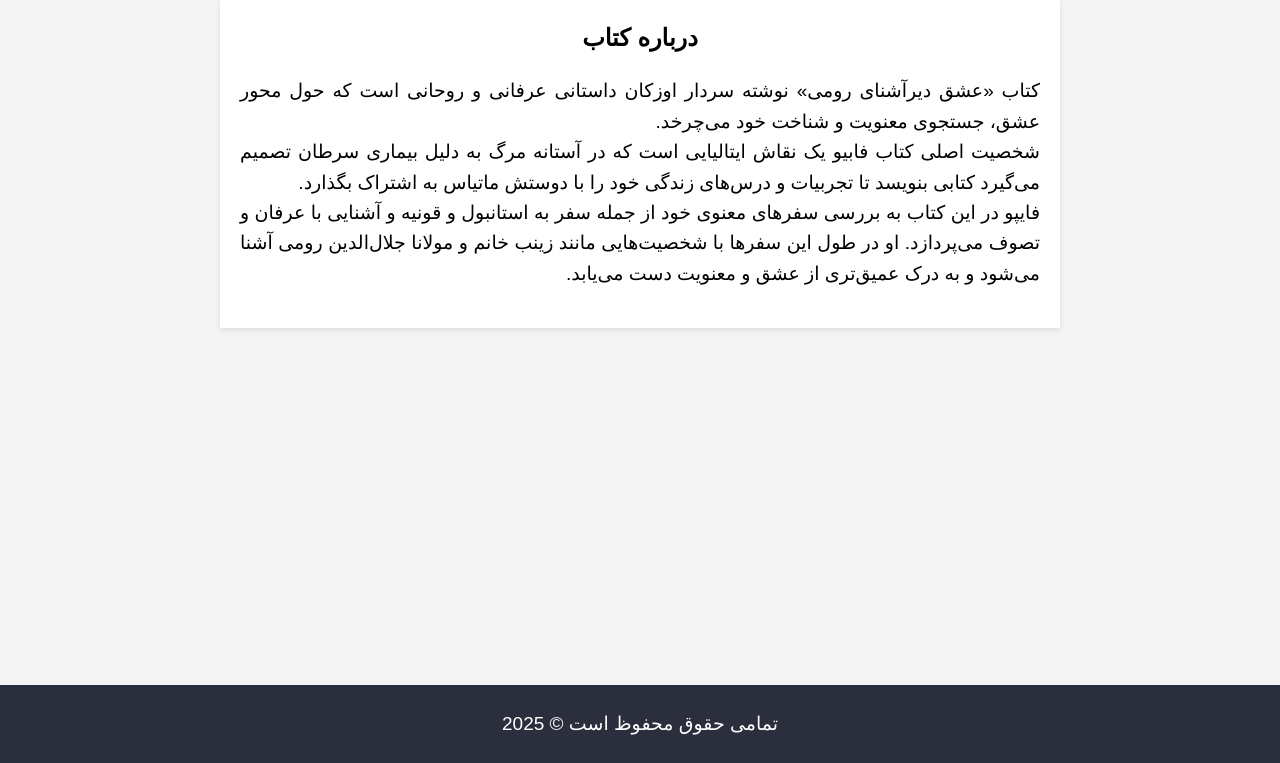
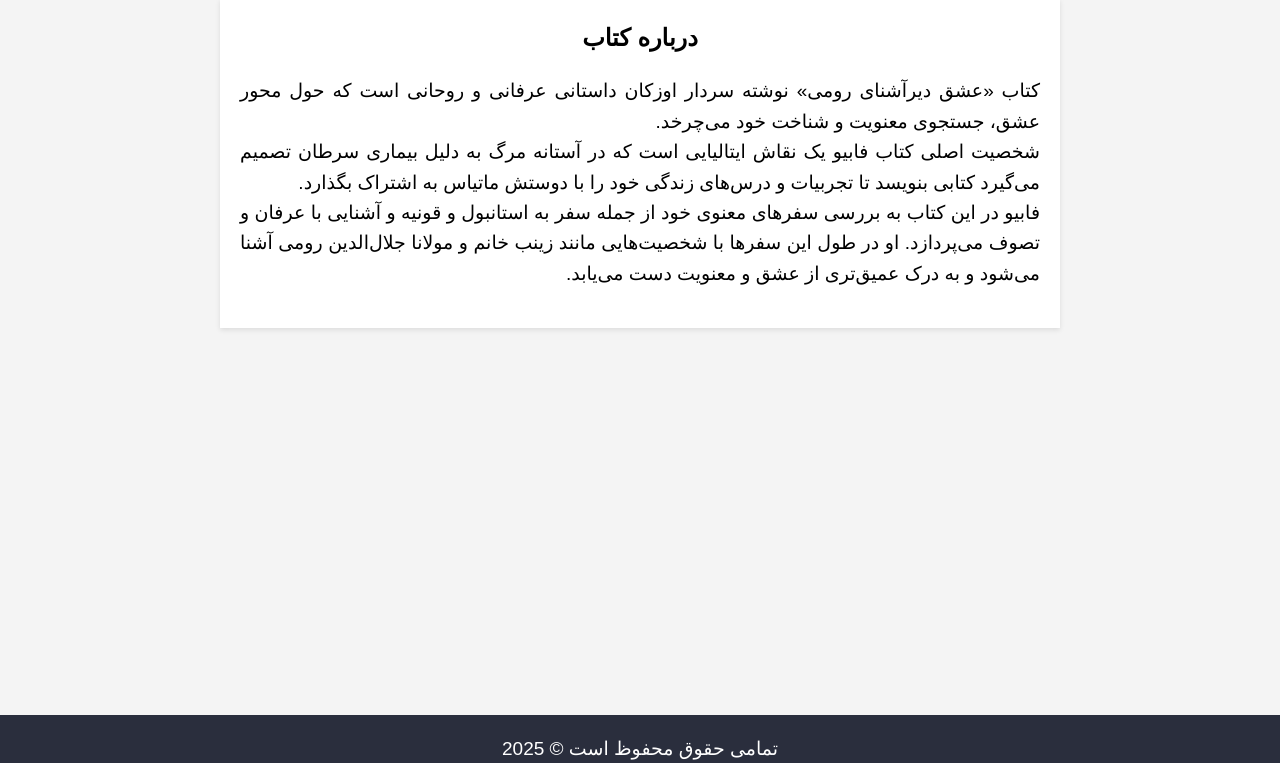
Before and after one commit to ssabaahmadii/molana.love, a Flask app: page /about in a window 1280 px wide. Shown: the part 117-880 px from the top of the page. Run offline with Flask 3, Linux system fonts and the light colour scheme.

Commit message:
Updated about.html

```diff
--- a/templates/about.html
+++ b/templates/about.html
@@ -49,10 +49,10 @@
     background-color: #2a2e3d;
     color: white;
     text-align: center; /* اطمینان از وسط چین شدن متن */
-    padding: 5px 0; /* تنظیم بهتر فضای داخلی */
+    padding: 0px 0; /* تنظیم بهتر فضای داخلی */
     position: fixed;
     width: 100%;
-    bottom: 0;
+    bottom: -20px;
     display: flex; /* استفاده از flexbox */
     justify-content: center; /* وسط‌چین کردن محتوا */
     align-items: center; /* وسط‌چین کردن عمودی محتوا */
@@ -93,7 +93,7 @@
     <main>
         <section>
             <h2>درباره کتاب</h2>
-            <p> کتاب «عشق دیرآشنای رومی» نوشته سردار اوزکان داستانی عرفانی و روحانی است که حول محور عشق، جستجوی معنویت و شناخت خود می‌چرخد. <br>شخصیت اصلی کتاب فابیو یک نقاش ایتالیایی است که در آستانه مرگ به دلیل بیماری سرطان تصمیم می‌گیرد کتابی بنویسد تا تجربیات و درس‌های زندگی خود را با دوستش ماتیاس به اشتراک بگذارد. <br>فایپو در این کتاب به بررسی سفرهای معنوی خود از جمله سفر به استانبول و قونیه و آشنایی با عرفان و تصوف می‌پردازد. او در طول این سفرها با شخصیت‌هایی مانند زینب خانم و مولانا جلال‌الدین رومی آشنا می‌شود و به درک عمیق‌تری از عشق و معنویت دست می‌یابد.</p>
+            <p> کتاب «عشق دیرآشنای رومی» نوشته سردار اوزکان داستانی عرفانی و روحانی است که حول محور عشق، جستجوی معنویت و شناخت خود می‌چرخد. <br>شخصیت اصلی کتاب فابیو یک نقاش ایتالیایی است که در آستانه مرگ به دلیل بیماری سرطان تصمیم می‌گیرد کتابی بنویسد تا تجربیات و درس‌های زندگی خود را با دوستش ماتیاس به اشتراک بگذارد. <br>فابیو در این کتاب به بررسی سفرهای معنوی خود از جمله سفر به استانبول و قونیه و آشنایی با عرفان و تصوف می‌پردازد. او در طول این سفرها با شخصیت‌هایی مانند زینب خانم و مولانا جلال‌الدین رومی آشنا می‌شود و به درک عمیق‌تری از عشق و معنویت دست می‌یابد.</p>
         </section>
     </main>
     <footer>
```
